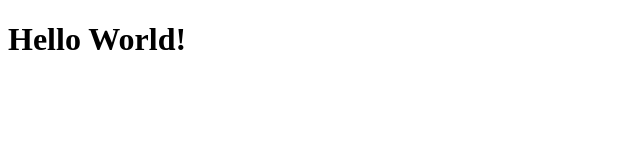
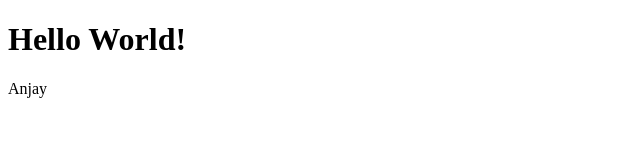
Before and after one commit to irfanfiriezky/g5umn-git-test, a plain HTML site: page index.html in a window 1280 px wide. Shown: the full height of the page, 0-640 px from the left. Drawn offline with Linux system fonts and the light colour scheme.

Commit message:
menambahkan paragraf

```diff
--- a/index.html
+++ b/index.html
@@ -7,5 +7,6 @@
     </head>
     <body>
         <h1>Hello World!</h1>
+        <p>Anjay</p>
     </body>
 </html>
```
